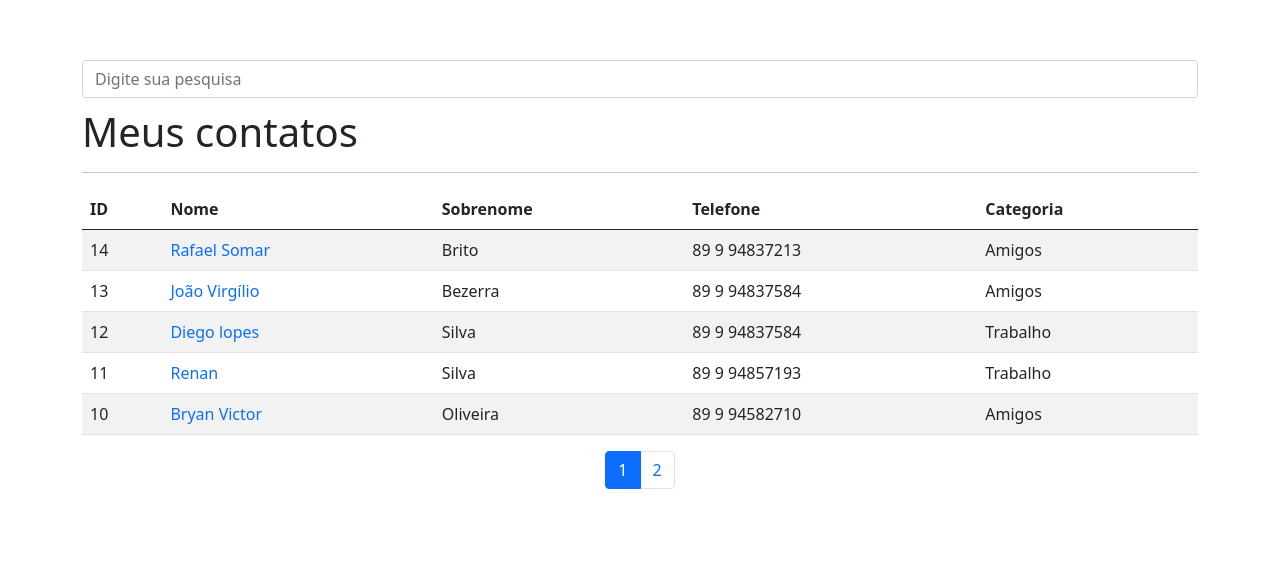
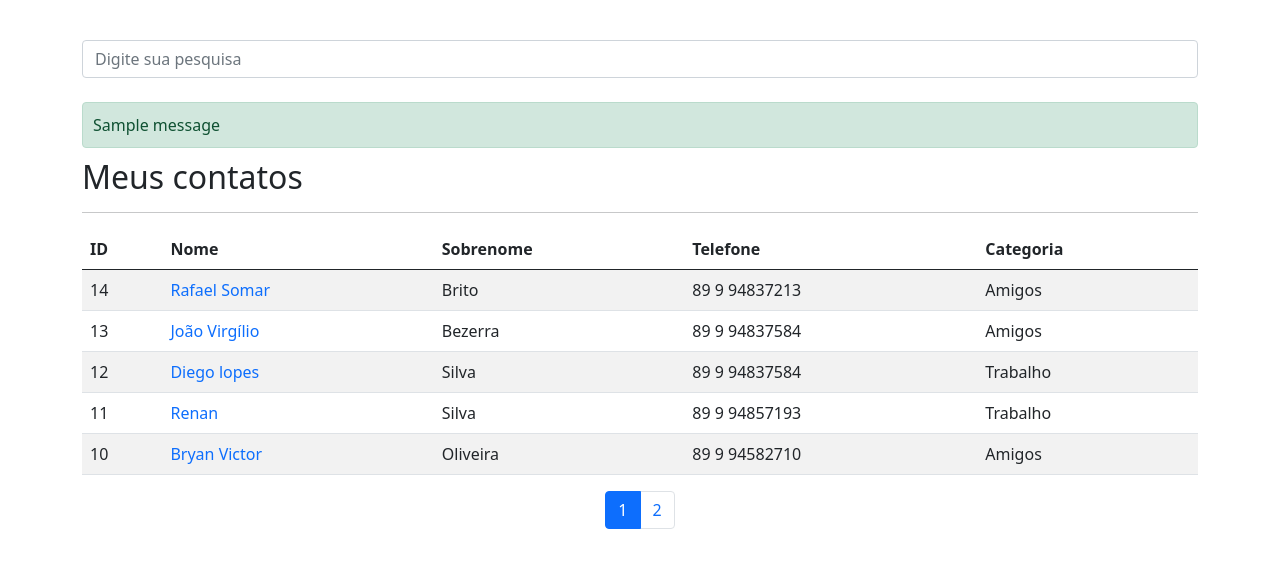
Before and after one commit to danyel-dev/Django-Agenda, a Django app: page / in a window 1280 px wide. Shown: the part 56-624 px from the top of the page. Run offline with Django 3.2, Linux system fonts and the light colour scheme; data comes from the database, SQL or seed files in the repository; one stand-in notice (Sample message) is shown.

Commit message:
django messages com bootstrap

```diff
--- a/Contatos/templates/Contatos/home.html
+++ b/Contatos/templates/Contatos/home.html
@@ -5,17 +5,20 @@
 {% block 'conteudo' %}
     {% include 'partials/_header.html' %}
 
-    <div class="container" style="margin-top: 60px;">
+    <div class="container" style="margin-top: 40px;">
         <form method="get" action="{% url 'search_contact' %}" style="margin-bottom: 10px;">
             <div class="form-group row">
                 <div class="col-12">
                     <input type="search" class="form-control" name="term"
                     value="{{ request.GET.term }}" placeholder="Digite sua pesquisa">
+                    <br>
+
+                    {% include 'partials/_messages.html' %}
                 </div>
             </div>
         </form>
 
-        <h1>Meus contatos</h1>
+        <h2>Meus contatos</h2>
         <hr>
 
         <div class="table-responsive">
--- a/Contatos/views.py
+++ b/Contatos/views.py
@@ -1,8 +1,9 @@
-from django.shortcuts import render, get_object_or_404
+from django.shortcuts import render, get_object_or_404, redirect
 from django.http import HttpResponse, Http404
 from django.core.paginator import Paginator
 from django.db.models import Q, Value
 from django.db.models.functions import Concat
+from django.contrib import messages
 
 from .models import Contato
 
@@ -20,8 +21,10 @@ def home(request):
 def search_contact(request):
     term = request.GET.get('term')
 
-    if term == None:
-        raise Http404()
+    if not term or term is None:
+        messages.add_message(request, messages.ERROR, 'Você deixou o campo em branco, nada encontrado!')
+
+        return redirect('/')
 
     campos = Concat("nome_contato", Value(" "), "sobrenome_contato")
 
@@ -31,6 +34,11 @@ def search_contact(request):
         Q(nome_completo__icontains = term) | Q(telefone_contato__icontains = term),
         mostrar_contato = True
     )
+
+    if not contatos:
+        messages.add_message(request, messages.ERROR, 'Nenhum contato encontrado!')
+
+        return redirect('/')
 
     paginator = Paginator(contatos, 5)
     page = request.GET.get('page')
--- /dev/null
+++ b/templates/partials/_messages.html
@@ -0,0 +1,7 @@
+{% if messages %}
+    {% for message in messages %}
+        <div class="{{ message.tags }}" role="alert" style="margin-bottom: 0px; padding: 10px">
+            {{ message }}
+        </div>
+    {% endfor %}
+{% endif %}
```
Also changed, not shown: Agenda/settings.py (+10 -0 lines).
